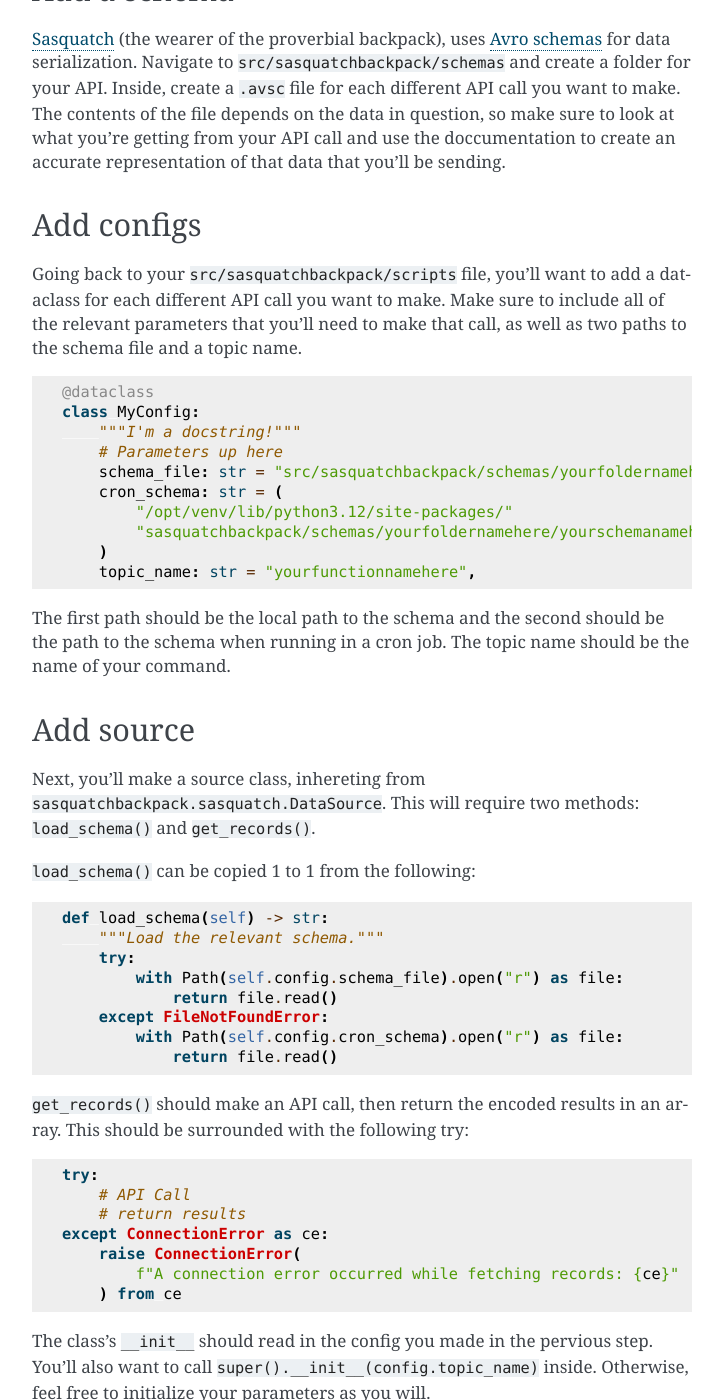
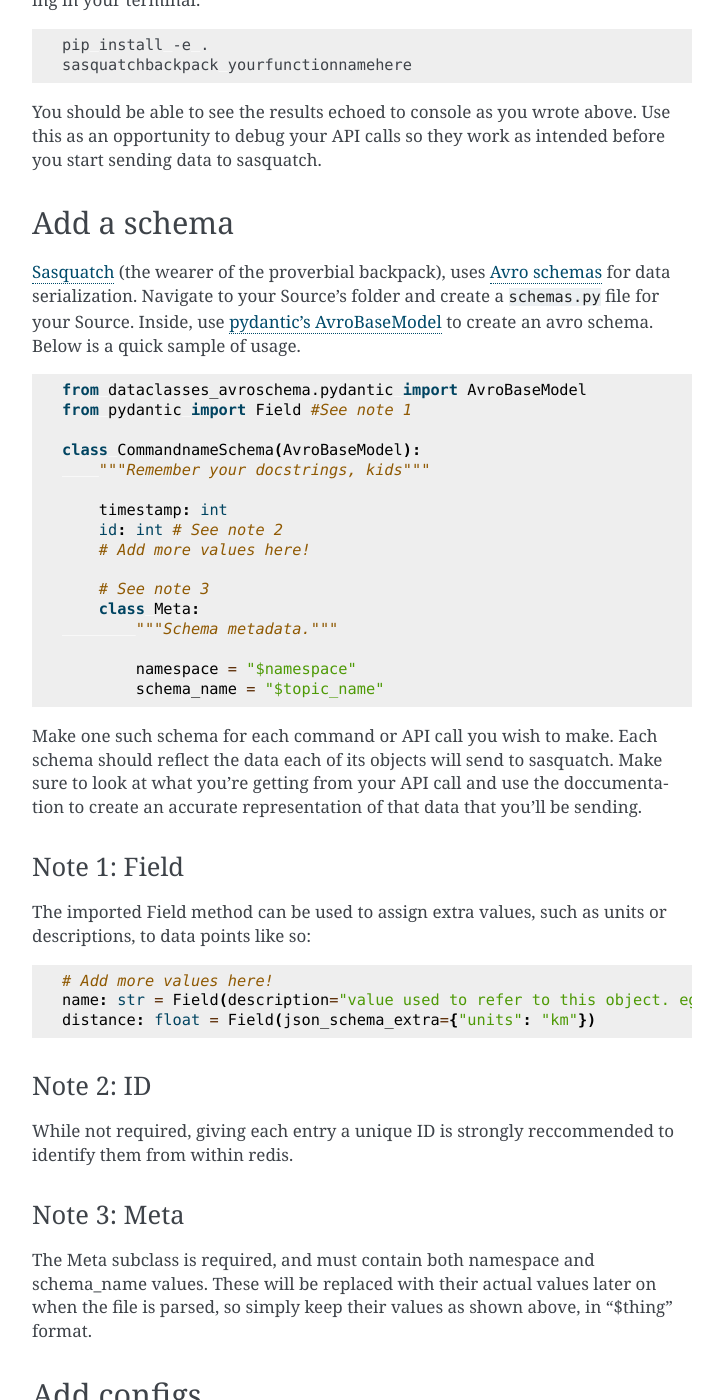
Before and after one commit to lsst-sqre/sasquatch-backpack, a Sphinx documentation site: the page built from docs/dev/add_apis.rst, in a window 1280 px wide and 1400 px high, scrolled down 1953 px. Shown: the whole window, without its empty margins (388-1111 px from the left). Built offline with Sphinx 7.4.7, drawn with Linux system fonts in a browser that asks for light colours; pages that are not in the unit, such as notebooks, are missing from menus; some of the changed text lies outside the part shown.

Commit message:
update docs

```diff
--- a/docs/dev/add_apis.rst
+++ b/docs/dev/add_apis.rst
@@ -2,12 +2,12 @@
 Adding more APIs
 ################
 
-This page outlines the basic process for implementing another API into Sasquatch-backpack
+This page outlines the basic process for implementing another Source into Sasquatch-backpack
 
 Set up locally
 ==============
 
-First, you're going to want to get a function that can call the api locally.
+First, get a function that can call the source's API working locally.
 
 To do this, clone or fork the Sasquatch-backpack repo. You'll also probably want to run up a virtual environment, then source it.
 
@@ -20,31 +20,36 @@ To do this, clone or fork the Sasquatch-backpack repo. You'll also probably want
 
 Finally, run ``make init`` to finish setup.
 
+Next, add your chosen API wrapper or equivalent library to the ``requirements/main.in`` file and run ``make update``
 
+Make A Source Folder
+====================
 
-Next, add your chosen API wrapper to the ``requirements/main.in`` file and run ``make update``
+Every source gets a folder under ``src/sasquatchbackpack/sources`` to put relevant commands, schemas, scripts, as well as anything else it might need.
+Navigate to this directory, then make your source an appropriately named folder.
 
 Call the API
 ============
 
-Navigate to the ``src/sasquatchbackpack/scripts`` folder and create a python file named appropriately for the intended API.
+Inside your source's folder, create a python file named ``scripts.py``.
 Inside this file, create a funciton that calls your desired API and returns the desired data.
 It is reccomended to parameterize all of the API call's arguments and include default values.
-For example, if your API call takes location parameters then you might add a ``coordinates`` parameter, setting its default to ``(-30.22573200864174, -70.73932987127506)``, aka: the coordinates of Cerro Pachon.
+For example, if your API call takes location parameters then you might add a ``coordinates`` parameter,
+setting its default to ``(-30.22573200864174, -70.73932987127506)``, aka: the coordinates of Cerro Pachon.
 Make a similar function for each different call you want to make to this API.
 
-Create the CLI Commands
+Write CLI Command Logic
 =======================
 
 Sasquatch-backpack uses `click <https://click.palletsprojects.com/en/8.1.x/>`__ for its CLI.
-To add your API calls to the CLI, create a new python file in ``src/sasquatchbackpack/commands``
+To add your API calls to the CLI, create a new python file in your source's folder named ``commands.py``
 and add your CLI functions inside. There should be one function for every distinct API call you want to make.
 
 Next, populate these functions with calls to your API, printing
-the results to console via ``click.echo`` (or ``click.secho`` if you want to get funky with the colors :P)
-To do so import the script in ``src/sasquatchbackpack/scripts`` that you made earlier, then
+the results to console via ``click.echo`` (or ``click.secho`` if you want to get funky with the colors :P).
+To do so import your ``scripts.py`` file that you made earlier, call relevant functions within their respective CLI wrappers, then
 feed in the relevant paremeters, and echo the results. This will be what is logged in argoCD later on
-for debugging, so make sure to make echoes detailed in nature for easier debugging down the line.
+for debugging, so make sure logging is detailed for easier debugging down the line.
 
 Implement commands with Click
 =============================
@@ -56,8 +61,10 @@ Parameter validation functions should raise ``click.BadParameter()`` on an inval
 Also, remember to write a help statement for each parameter.
 
 Once complete, import your script to ``src/sasquatchbackpack/cli.py`` to access everything. You'll want to first
-import your commands python script at the top of the file like so: ``from sasquatchbackpack.commands import yourfilenamehere``
-then add ``main.add_command(yourfilenamehere.yourfunctionnamehere)`` at the bottom of the file. You'll want to call
+import your commands python script at the top of the file like so: ``from sasquatchbackpack.sources.yoursourcenamehere import commands as youraliasnamehere``.
+When importing multiple sources to the same file, as is done in cli.py, make sure to alias the bare "commands" file to a name that can be used to differentiate
+your source's "commands" from that of other soures, as shown in the above command via the "as" keyword.
+Next, add ``main.add_command(youraliasnamehere.yourfunctionnamehere)`` at the bottom of the file. You'll want to call
 ``main.add_command()`` in this way for each function you've added, so that the CLI can access them.
 
 Test your API Call
@@ -75,50 +82,83 @@ Use this as an opportunity to debug your API calls so they work as intended befo
 Add a schema
 ============
 `Sasquatch <https://sasquatch.lsst.io>`__ (the wearer of the proverbial backpack), uses `Avro schemas <https://sasquatch.lsst.io/user-guide/avro.html>`__
-for data serialization. Navigate to ``src/sasquatchbackpack/schemas`` and create a folder for your API.
-Inside, create a ``.avsc`` file for each different API call you want to make. The contents of the file depends on the data in question, so
-make sure to look at what you're getting from your API call and use the doccumentation to create an accurate representation of that data that you'll be sending.
+for data serialization. Navigate to your Source's folder and create a ``schemas.py`` file for your Source.
+Inside, use `pydantic's AvroBaseModel <https://marcosschroh.github.io/dataclasses-avroschema/pydantic/>`__ to create an avro schema. Below is a quick sample of usage.
+
+.. code-block:: python
+
+    from dataclasses_avroschema.pydantic import AvroBaseModel
+    from pydantic import Field #See note 1
+
+    class CommandnameSchema(AvroBaseModel):
+        """Remember your docstrings, kids"""
+
+        timestamp: int
+        id: int # See note 2
+        # Add more values here!
+
+        # See note 3
+        class Meta:
+            """Schema metadata."""
+
+            namespace = "$namespace"
+            schema_name = "$topic_name"
+
+Make one such schema for each command or API call you wish to make. Each schema should reflect the data each of its objects will send to sasquatch. Make sure to look at what you're getting from your API call and use the doccumentation to create an accurate representation of that data that you'll be sending.
+
+Note 1: Field
+-------------
+The imported Field method can be used to assign extra values, such as units or descriptions,
+to data points like so:
+
+.. code-block:: python
+
+    # Add more values here!
+    name: str = Field(description="value used to refer to this object. eg: Dennis, Jill, Leonard")
+    distance: float = Field(json_schema_extra={"units": "km"})
+
+Note 2: ID
+-------------
+While not required, giving each entry a unique ID is strongly reccommended to identify them from within redis.
+
+Note 3: Meta
+------------
+The Meta subclass is required, and must contain both namespace and schema_name values.
+These will be replaced with their actual values later on when the file is parsed, so simply keep their values as shown above, in "$thing" format.
 
 Add configs
 ===========
-Going back to your ``src/sasquatchbackpack/scripts`` file, you'll want to add a dataclass for each different API call you want to make.
-Make sure to include all of the relevant parameters that you'll need to make that call, as well as two paths to the schema file and a topic name.
+Going back to your ``scripts.py`` file, you'll want to add a dataclass for each API call you're making.
+Make sure to include all of the relevant parameters that you'll need to make that call, as well as a reference to that specific schema, a topic name, and a redis boolean.
 
 .. code-block:: python
+
+    from dataclasses import dataclass, field
+    from sasquatchbackpack.sources import schemas
 
     @dataclass
     class MyConfig:
         """I'm a docstring!"""
+
         # Parameters up here
-        schema_file: str = "src/sasquatchbackpack/schemas/yourfoldernamehere/yourschemanamehere.avsc"
-        cron_schema: str = (
-            "/opt/venv/lib/python3.12/site-packages/"
-            "sasquatchbackpack/schemas/yourfoldernamehere/yourschemanamehere.avsc"
+        topic_name: str = "yourfunctionnamehere",
+        schema: str = field(
+            default=schemas.MyFunctionSchemaHere.avro_schema().replace("double", "float")
         )
-        topic_name: str = "yourfunctionnamehere",
+        redis: bool = field(
+            default=True
+        )
 
-The first path should be the local path to the schema and the second should be the path to the schema when running in a cron job.
-The topic name should be the name of your command.
+The topic name should be the name of your command,
+the schema should be similarly formatted to the example, and
+the redis bool should be true if the source will be using redis to store state.
 
-Add source
+Add Source
 ==========
-Next, you'll make a source class, inhereting from ``sasquatchbackpack.sasquatch.DataSource``. This will require two methods:
-``load_schema()`` and ``get_records()``.
+Now you're finally ready to make your source. From within your ``scripts.py`` file, you'll make a source class, inhereting from ``sasquatchbackpack.sasquatch.DataSource``. This will require two methods:
+``get_records()`` and ``get_redis_key()`` (the latter of which being only strictly necessary if you plan to use backpack's redis instance).
 
-``load_schema()`` can be copied 1 to 1 from the following:
-
-.. code-block:: python
-
-    def load_schema(self) -> str:
-        """Load the relevant schema."""
-        try:
-            with Path(self.config.schema_file).open("r") as file:
-                return file.read()
-        except FileNotFoundError:
-            with Path(self.config.cron_schema).open("r") as file:
-                return file.read()
-
-``get_records()`` should make an API call, then return the encoded results in an array.
+``get_records()`` should make an API call using the function you coded at the beginning, then return the encoded results in an array.
 This should be surrounded with the following try:
 
 .. code-block:: python
```
Also changed, not shown: other parts of docs/dev/add_apis.rst (+1 -1 lines).
